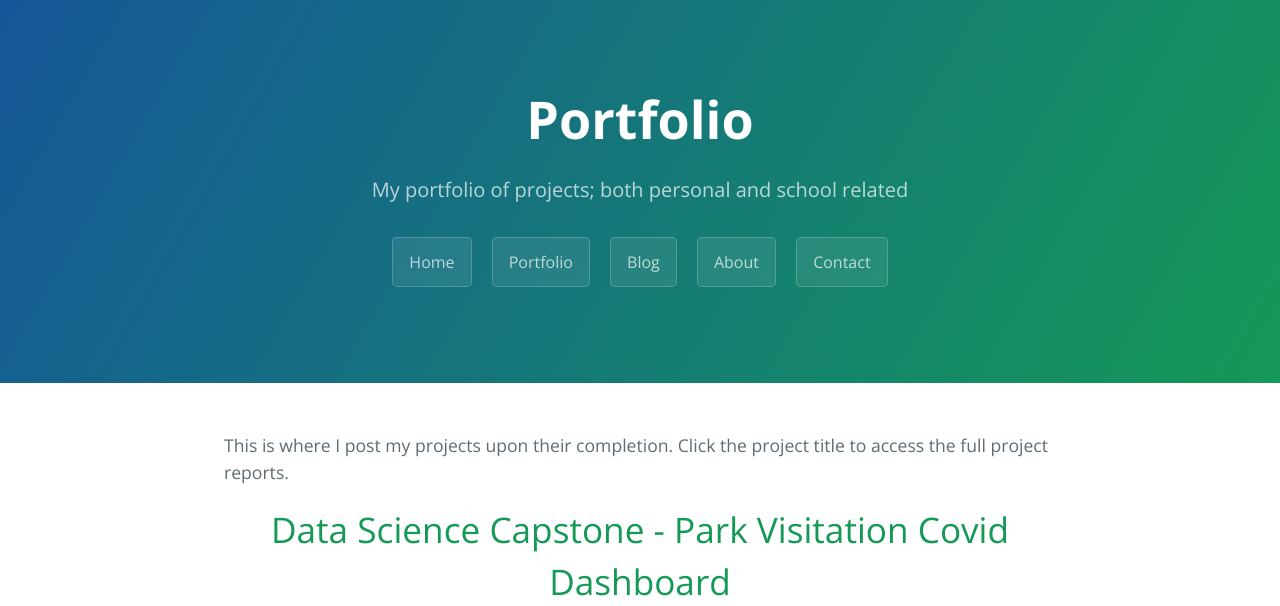
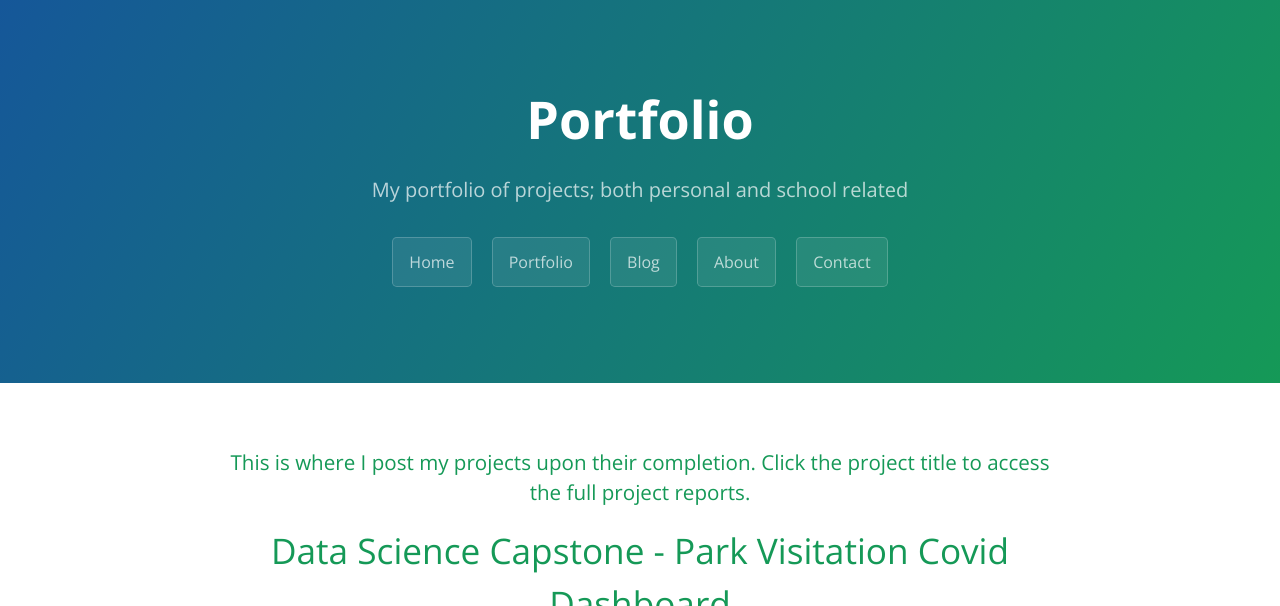
Before and after one commit to Akolyte/akolyte.github.io, a Jekyll site: the page built from portfolio.html, in a window 1280 px wide. Shown: the top 606 px of the page. Built offline with Jekyll 4.4.1, drawn with Linux system fonts in a browser that asks for light colours; grey boxes are pictures that could not be loaded.

Commit message:
Changed text alignment to be consistent.

```diff
--- a/about.html
+++ b/about.html
@@ -10,7 +10,6 @@ description: My background and who I am
 	{% for tag in site.tags %}
 		{% if tag[0] == "about" %}
 			{% for post in tag[1] %}
-				<h1>{{ post.title }}</h1>
 				<p>{{ post.excerpt }}</p>
 			{% endfor %}
 		{% endif %}
--- a/index.html
+++ b/index.html
@@ -11,8 +11,6 @@ h3 {text-align: center}
 </style>
 
 <body>
-<img src="/imgs/profile.jpg" alt="Profile Picture">
-
 	{% for tag in site.tags %}
 		{% if tag[0] == "homepage" %}
 			{% for post in tag[1] %}
--- a/portfolio.html
+++ b/portfolio.html
@@ -5,9 +5,8 @@ description: My portfolio of projects; both personal and school related
 ---
 
 {% include title-image-alignment.html %}
-
 <body>
-	<p>This is where I post my projects upon their completion. Click the project title to access the full project reports.</p>
+	<h3 style="text-align: center">This is where I post my projects upon their completion. Click the project title to access the full project reports.</h3>
 	{% for tag in site.tags %}
 		{% if tag[0] == "project" %}
 			{% for post in tag[1] %}
```
Also changed, not shown: _posts/2021-09-14-home-page.md (+1 -1 lines), _posts/2021-10-10-About-page.md (+2 -0 lines). Lines whose indentation alone changed are shown as unchanged.
